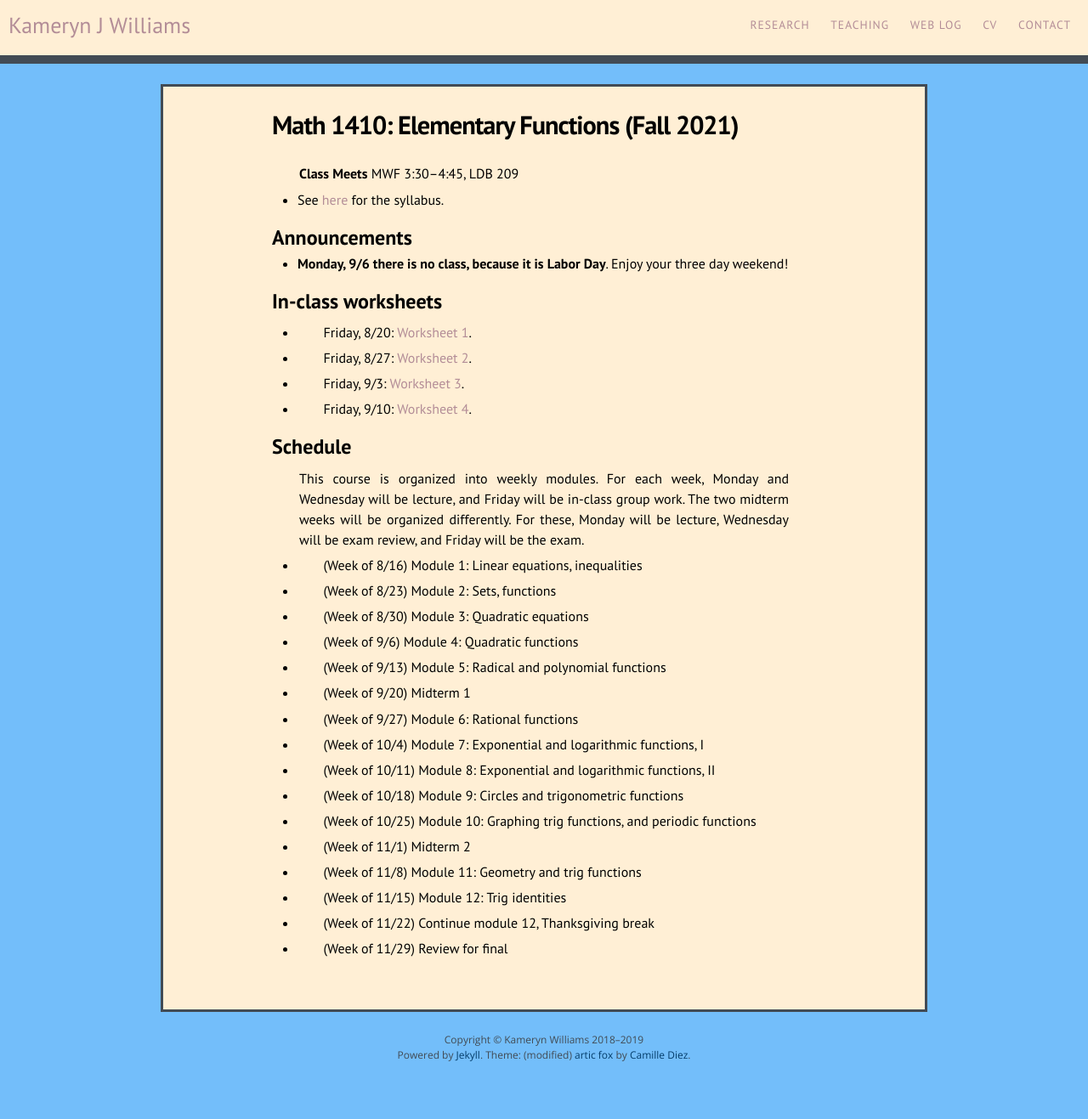
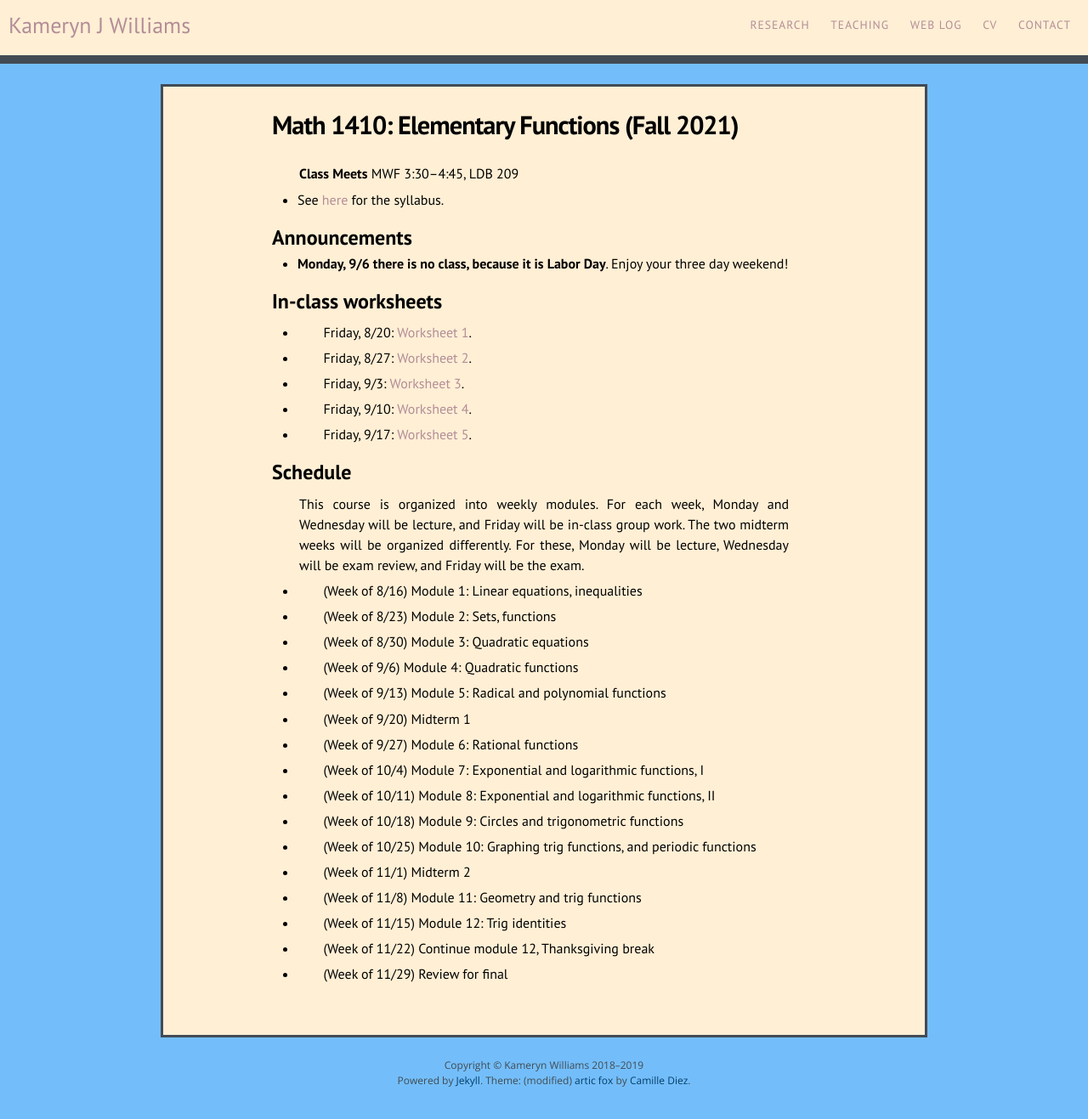
Before and after one commit to kamerynjw/kamerynjw.github.io, a Jekyll site: the page built from teaching/2021/math1410.md, in a window 1280 px wide. Shown: the whole page at 85% size. Built offline with Jekyll 4.4.1, drawn with Linux system fonts in a browser that asks for light colours; nearby versions of some CDN libraries; before the commit the page ends 1287 px from its top, so only the background shows below that.

Commit message:
worksheet 5

```diff
--- a/teaching/2021/math1410.md
+++ b/teaching/2021/math1410.md
@@ -26,6 +26,8 @@ In-class worksheets
 * Friday, 9/3: [Worksheet 3]({{ page.url }}w3.pdf).
 
 * Friday, 9/10: [Worksheet 4]({{ page.url }}w4.pdf).
+
+* Friday, 9/17: [Worksheet 5]({{ page.url }}w5.pdf).
 
 
 
```
Also changed, not shown: 1 other file.
